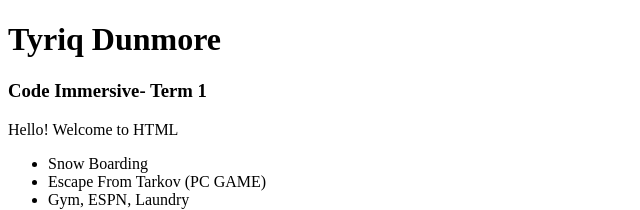
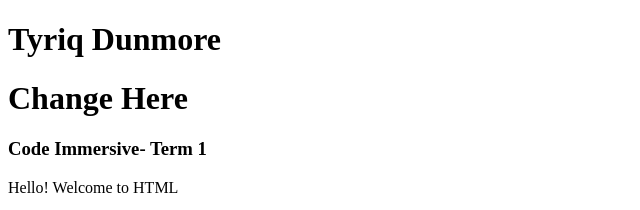
Before and after one commit to TyriqD/FavoritesHTML, a plain HTML site: page index.html in a window 1280 px wide. Shown: the top 210 px of the page, without its empty margins (0-640 px from the left). Drawn offline with Linux system fonts and the light colour scheme.

Commit message:
update html file

```diff
--- a/index.html
+++ b/index.html
@@ -8,6 +8,7 @@
 </head>
 <body>
     <h1>Tyriq Dunmore</h1>
+    <h1>Change Here</h1>
     <h3>Code Immersive- Term 1</h3>
     <p>Hello! Welcome to HTML</p>
 
```
